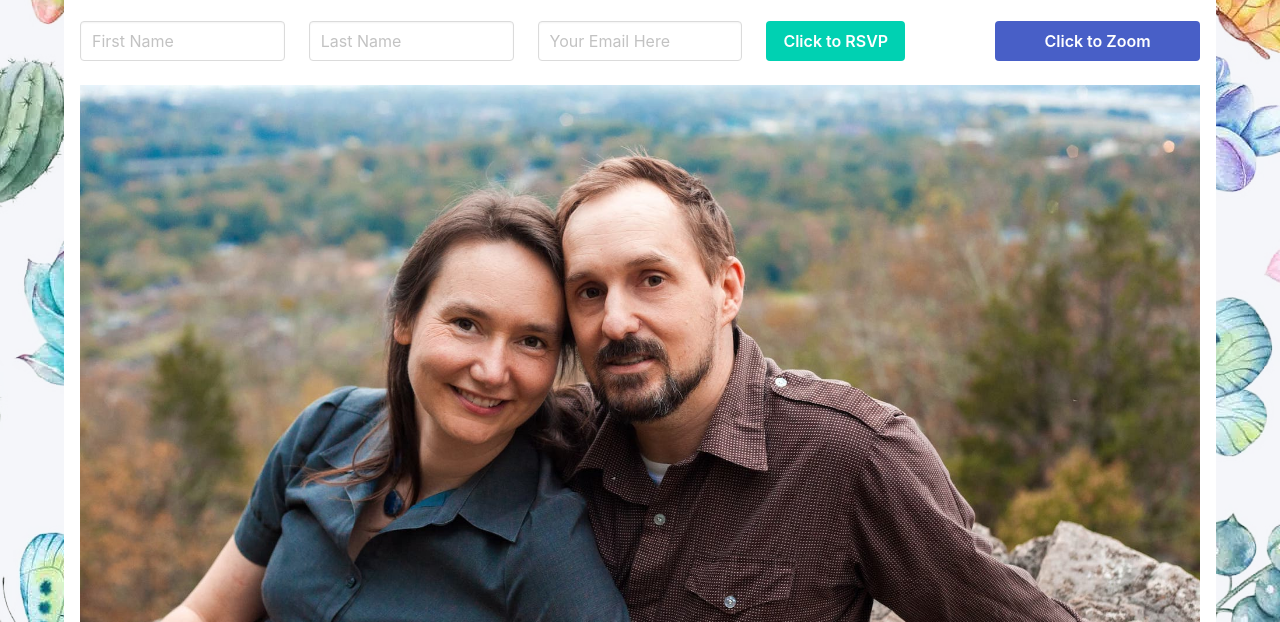
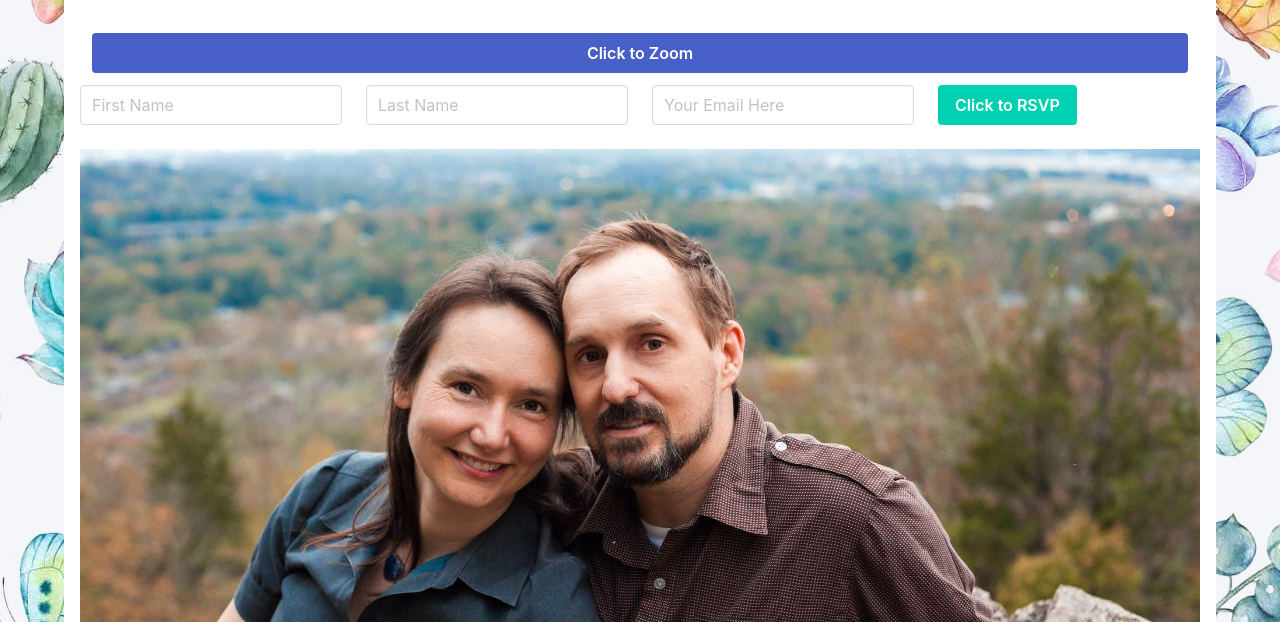
Before and after one commit to jgordinier/wedding, a plain HTML site: page index.html in a window 1280 px wide. Shown: the part 178-800 px from the top of the page. Drawn offline with nearby package versions, Linux system fonts and the light colour scheme; a script that the page names is missing.

Commit message:
Update index.html

```diff
--- a/index.html
+++ b/index.html
@@ -76,7 +76,9 @@ border-radius: .5rem;
 								<div class="script mb-3 is-size-1">
 									Kristina and Jeremy<span class="negspc">'</span>s Spectacular Internet Wedding
 								</div>
-								<h5 class="subtitle is-5">The wedding will be on 4/3/21 (April 3rd at 4:30pm CDT). <a href="https://calendar.google.com/calendar/u/0/event?eid=MXZzZnQ0Mmhyc2s3aXBpNmt0bDA4N2h2YjEgcjg1bW41azZoZTA5cTVpcHFwZjAxdm9obnNAZw&ctz=America/Chicago">Click here to add to your calendar!</a></h5>
+								<h5 class="subtitle is-5">The wedding will be on 4/3/21 (April 3rd at 4:30pm CDT). <a href="https://calendar.google.com/calendar/u/0/event?eid=MXZzZnQ0Mmhyc2s3aXBpNmt0bDA4N2h2YjEgcjg1bW41azZoZTA5cTVpcHFwZjAxdm9obnNAZw&ctz=America/Chicago">Click here to add to your calendar!</a></h5> <div class="column">
+   <button class="button is-link is-fullwidth has-text-weight-semibold" onclick="window.open('https://uab.zoom.us/j/99497131096?pwd=OE0rRlBDdkI1anQwYzhjbTRaQ0pVQT09');">Click to Zoom</button>
+										</div>
 								<form class="kwes-form" action="https://kwes.io/api/foreign/forms/Jig9nNnayCaan0vfwARq">
 									<div class="columns field is-grouped-multiline">
   <div class="control column">
@@ -91,9 +93,6 @@ border-radius: .5rem;
  <div class="control column">
     <button type="submit" class="button is-primary has-text-weight-semibold">Click to RSVP</button>
 										</div></form>
-									 <div class="column">
-   <button class="button is-link is-fullwidth has-text-weight-semibold" onclick="window.open('https://uab.zoom.us/j/99497131096?pwd=OE0rRlBDdkI1anQwYzhjbTRaQ0pVQT09');">Click to Zoom</button>
-										</div>
 
 									</div>
 
```
